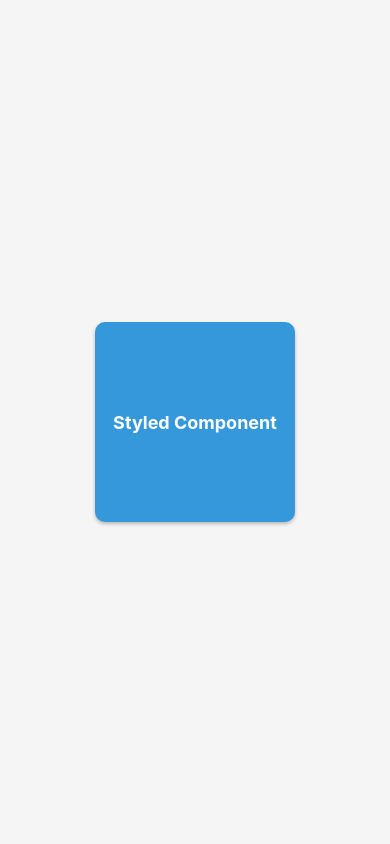
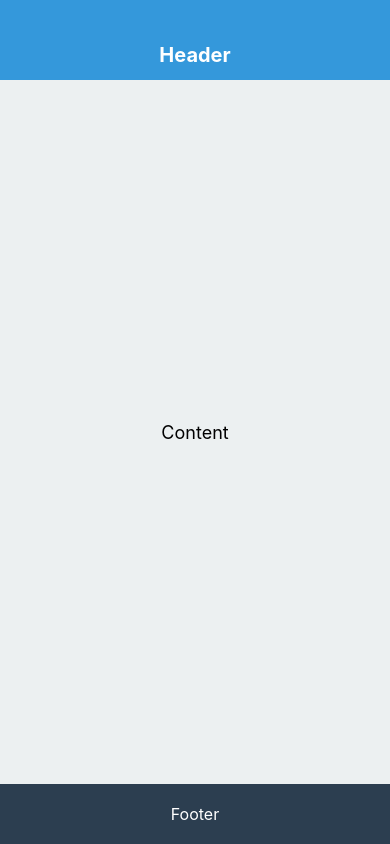
Before and after one commit to zidi-abderrahmen/notes-app-react-native, a React Native app: screen / in a window 390 px wide. Built offline with nearby package versions, Linux system fonts and the light colour scheme.

Commit message:
feat: updated index.js to import LayoutDemo component and add LayoutDemo.js file

```diff
--- /dev/null
+++ b/LayoutDemo.js
@@ -0,0 +1,56 @@
+import React from "react";
+import { View, Text, StyleSheet } from "react-native";
+
+export default function LayoutDemo() {
+  return (
+    <View style={styles.container}>
+      <View style={styles.header}>
+        <Text style={styles.headerText}>Header</Text>
+      </View>
+      <View style={styles.content}>
+        <Text style={styles.contentText}>Content</Text>
+      </View>
+      <View style={styles.footer}>
+        <Text style={styles.footerText}>Footer</Text>
+      </View>
+    </View>
+  );
+}
+
+const styles = StyleSheet.create({
+  container: {
+    flex: 1,
+    flexDirection: "column",
+  },
+  header: {
+    height: 80,
+    backgroundColor: "#3498db",
+    justifyContent: "center",
+    alignItems: "center",
+    paddingTop: 30,
+  },
+  headerText: {
+    color: "white",
+    fontSize: 20,
+    fontWeight: "bold",
+  },
+  content: {
+    flex: 1,
+    backgroundColor: "#ecf0f1",
+    justifyContent: "center",
+    alignItems: "center",
+  },
+  contentText: {
+    fontSize: 18,
+  },
+  footer: {
+    height: 60,
+    backgroundColor: "#2c3e50",
+    justifyContent: "center",
+    alignItems: "center",
+  },
+  footerText: {
+    color: "white",
+    fontSize: 16,
+  },
+});
--- a/index.js
+++ b/index.js
@@ -1,6 +1,6 @@
 import { registerRootComponent } from 'expo';
 
-import App from './App';
+import App from './LayoutDemo';
 
 // registerRootComponent calls AppRegistry.registerComponent('main', () => App);
 // It also ensures that whether you load the app in Expo Go or in a native build,
```
